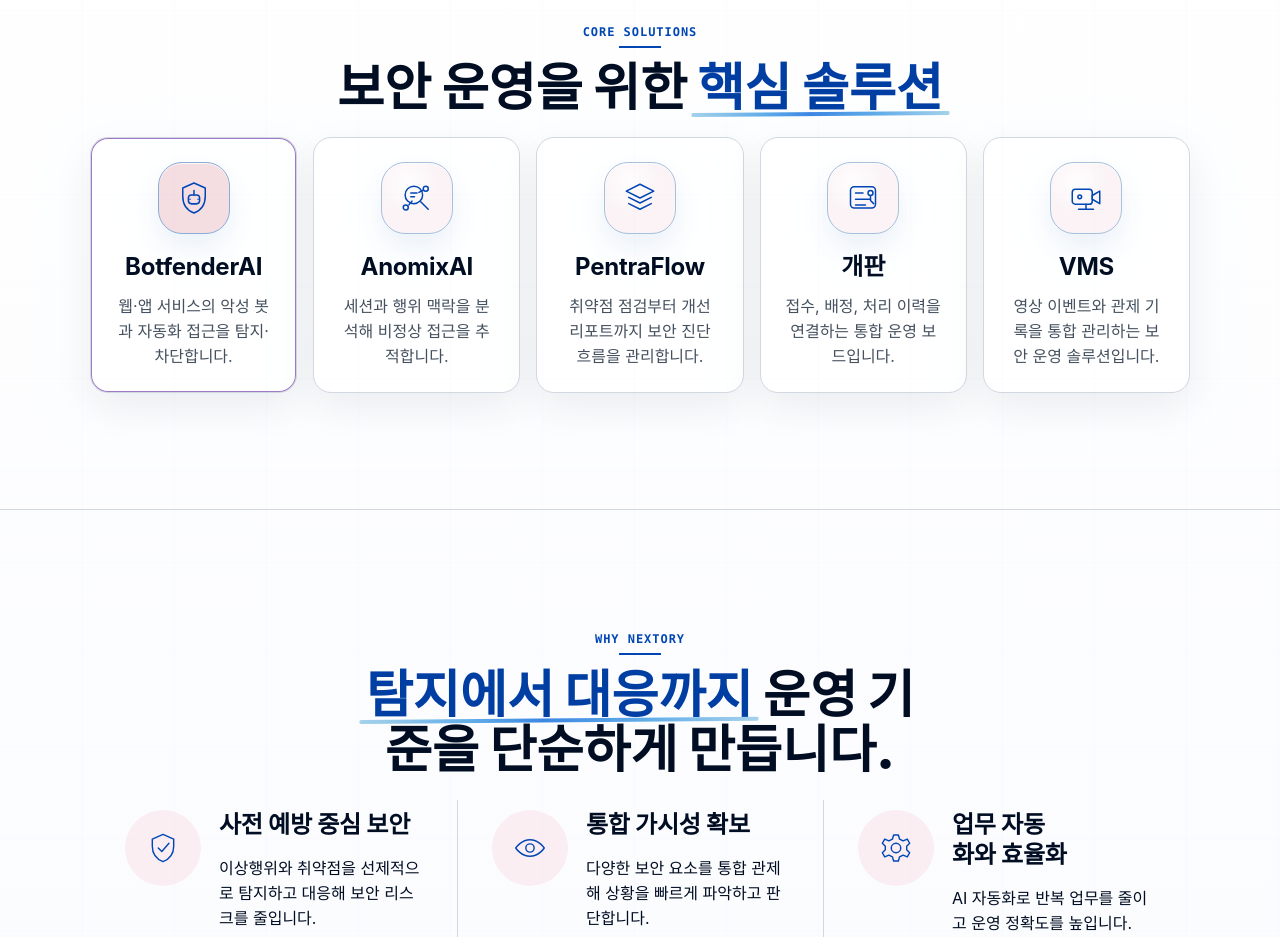
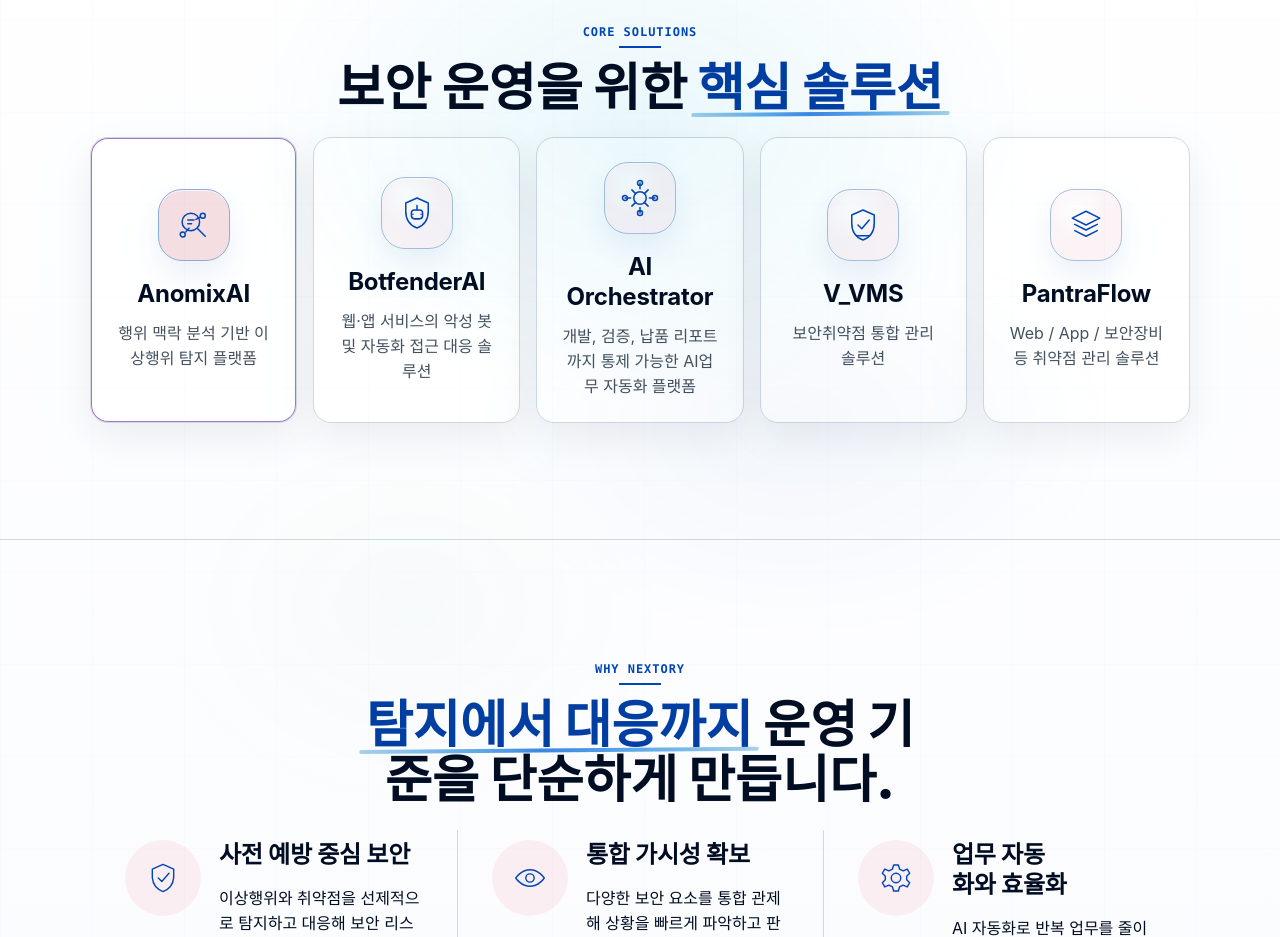
Before and after one commit to nextory-dev/HomePage, a website: page src/pages/index.html in a window 1280 px wide. Shown: the part 900-1837 px from the top of the page. Drawn offline with nearby package versions, Linux system fonts and the light colour scheme; files that its build step writes are made by us from their sources.

Commit message:
fix: 메인 내비게이션과 핵심 솔루션 문구 정리

```diff
--- a/src/pages/index.html
+++ b/src/pages/index.html
@@ -52,11 +52,11 @@
           <h2>보안 운영을 위한 <span class="motion-underline underline-sweep">핵심 솔루션</span></h2>
         </div>
         <div class="grid-5 core-preview-picker" data-core-picker="">
-          <a class="card solution-card reveal" href="solutions/botfenderai.html" data-core-target="bot" aria-current="true"><span class="icon-line" aria-hidden="true"><svg class="icon-svg" viewBox="0 0 64 64"><path d="M32 8 50 16v13c0 13-7.2 22.8-18 27-10.8-4.2-18-14-18-27V16l18-8Z"></path><rect x="23" y="27" width="18" height="14" rx="5"></rect><path d="M32 20v7M25.5 34h.1M38.5 34h.1M28 41h8"></path></svg></span><div><h3>BotfenderAI</h3><p>웹·앱 서비스의 악성 봇과 자동화 접근을 탐지·차단합니다.</p></div></a>
-          <a class="card solution-card reveal" href="solutions/anomixai.html" data-core-target="anomix"><span class="icon-line" aria-hidden="true"><svg class="icon-svg" viewBox="0 0 64 64"><circle cx="27" cy="27" r="14"></circle><path d="m38 38 12 12"></path><path d="M22 24h10M22 30h6"></path><circle cx="46" cy="17" r="4"></circle><circle cx="14" cy="47" r="4"></circle><path d="M41 20 35 23M19 43l5-6"></path></svg></span><div><h3>AnomixAI</h3><p>세션과 행위 맥락을 분석해 비정상 접근을 추적합니다.</p></div></a>
-          <a class="card solution-card reveal" href="solutions/pentraflow.html" data-core-target="pentra"><span class="icon-line" aria-hidden="true"><svg class="icon-svg" viewBox="0 0 64 64"><path d="m32 10 22 11-22 11-22-11 22-11Z"></path><path d="m14 31 18 9 18-9"></path><path d="m14 41 18 9 18-9"></path></svg></span><div><h3>PentraFlow</h3><p>취약점 점검부터 개선 리포트까지 보안 진단 흐름을 관리합니다.</p></div></a>
-          <a class="card solution-card reveal" href="solutions/gaepan.html" data-core-target="ops"><span class="icon-line" aria-hidden="true"><svg class="icon-svg" viewBox="0 0 64 64"><rect x="12" y="14" width="40" height="34" rx="6"></rect><path d="M20 24h12M20 34h24M20 43h16"></path><circle cx="44" cy="24" r="4"></circle><path d="M44 28v8l5 5"></path></svg></span><div><h3>개판</h3><p>접수, 배정, 처리 이력을 연결하는 통합 운영 보드입니다.</p></div></a>
-          <a class="card solution-card reveal" href="solutions/vms.html" data-core-target="vms"><span class="icon-line" aria-hidden="true"><svg class="icon-svg" viewBox="0 0 64 64"><rect x="10" y="18" width="32" height="24" rx="5"></rect><path d="m42 28 12-7v20l-12-7V28Z"></path><path d="M20 50h24M32 42v8"></path><circle cx="22" cy="30" r="3"></circle></svg></span><div><h3>VMS</h3><p>영상 이벤트와 관제 기록을 통합 관리하는 보안 운영 솔루션입니다.</p></div></a>
+          <a class="card solution-card reveal" href="solutions/anomixai.html" data-core-target="anomix" aria-current="true"><span class="icon-line" aria-hidden="true"><svg class="icon-svg" viewBox="0 0 64 64"><circle cx="27" cy="27" r="14"></circle><path d="m38 38 12 12"></path><path d="M22 24h10M22 30h6"></path><circle cx="46" cy="17" r="4"></circle><circle cx="14" cy="47" r="4"></circle><path d="M41 20 35 23M19 43l5-6"></path></svg></span><div><h3>AnomixAI</h3><p>행위 맥락 분석 기반 이상행위 탐지 플랫폼</p></div></a>
+          <a class="card solution-card reveal" href="solutions/botfenderai.html" data-core-target="bot"><span class="icon-line" aria-hidden="true"><svg class="icon-svg" viewBox="0 0 64 64"><path d="M32 8 50 16v13c0 13-7.2 22.8-18 27-10.8-4.2-18-14-18-27V16l18-8Z"></path><rect x="23" y="27" width="18" height="14" rx="5"></rect><path d="M32 20v7M25.5 34h.1M38.5 34h.1M28 41h8"></path></svg></span><div><h3>BotfenderAI</h3><p>웹·앱 서비스의 악성 봇 및 자동화 접근 대응 솔루션</p></div></a>
+          <a class="card solution-card reveal" href="contact.html" data-core-target="orchestrator"><span class="icon-line" aria-hidden="true"><svg class="icon-svg" viewBox="0 0 64 64"><path d="M32 8v9M32 47v9M8 32h9M47 32h9"></path><circle cx="32" cy="32" r="10"></circle><circle cx="32" cy="8" r="4"></circle><circle cx="32" cy="56" r="4"></circle><circle cx="8" cy="32" r="4"></circle><circle cx="56" cy="32" r="4"></circle><path d="m19 19 6 6M45 19l-6 6M19 45l6-6M45 45l-6-6"></path></svg></span><div><h3>AI Orchestrator</h3><p>개발, 검증, 납품 리포트까지 통제 가능한 AI업무 자동화 플랫폼</p></div></a>
+          <a class="card solution-card reveal" href="solutions/vms.html" data-core-target="vms"><span class="icon-line" aria-hidden="true"><svg class="icon-svg" viewBox="0 0 64 64"><path d="M32 8 50 16v13c0 13-7.2 22.8-18 27-10.8-4.2-18-14-18-27V16l18-8Z"></path><path d="m24 32 6 6 12-14"></path><path d="M22 49h20"></path></svg></span><div><h3>V_VMS</h3><p>보안취약점 통합 관리 솔루션</p></div></a>
+          <a class="card solution-card reveal" href="solutions/pentraflow.html" data-core-target="pentra"><span class="icon-line" aria-hidden="true"><svg class="icon-svg" viewBox="0 0 64 64"><path d="m32 10 22 11-22 11-22-11 22-11Z"></path><path d="m14 31 18 9 18-9"></path><path d="m14 41 18 9 18-9"></path></svg></span><div><h3>PantraFlow</h3><p>Web / App / 보안장비 등 취약점 관리 솔루션</p></div></a>
         </div>
       </div>
     </section>
```
Also changed, not shown: src/partials/header.html (+1 -2 lines).
